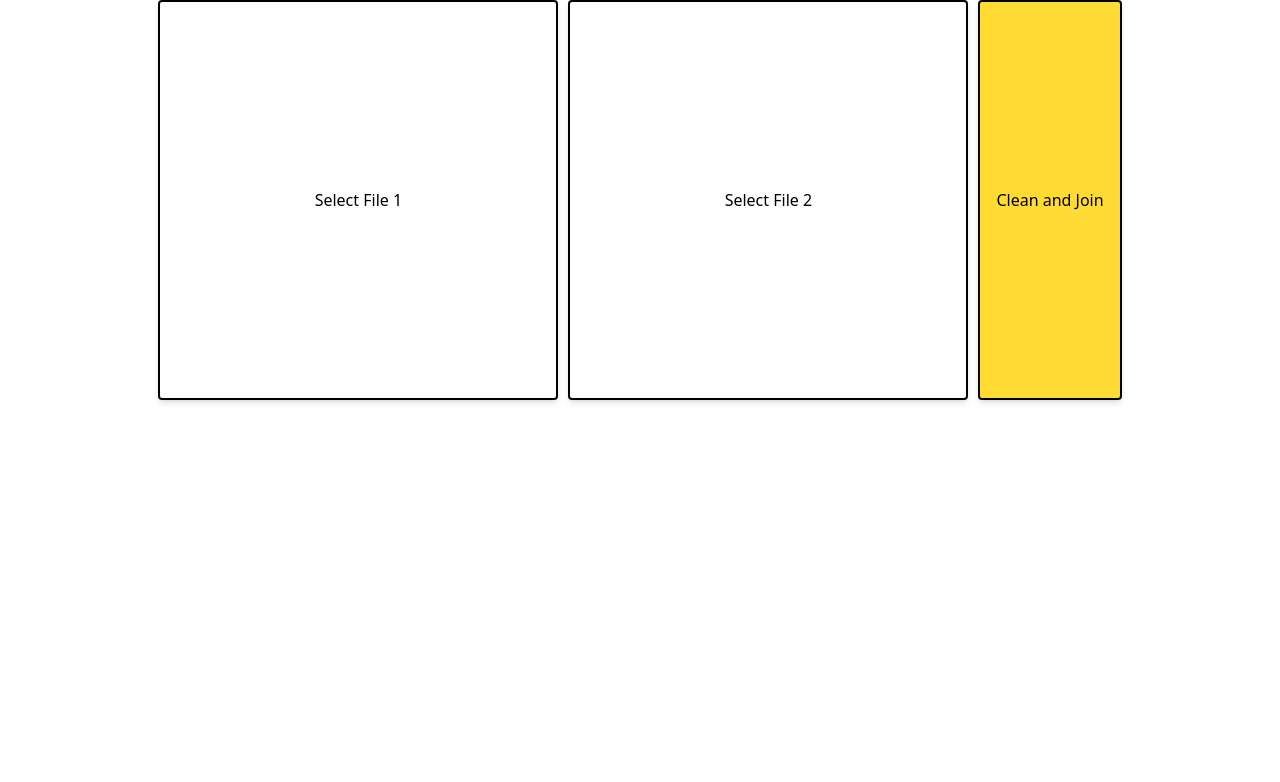
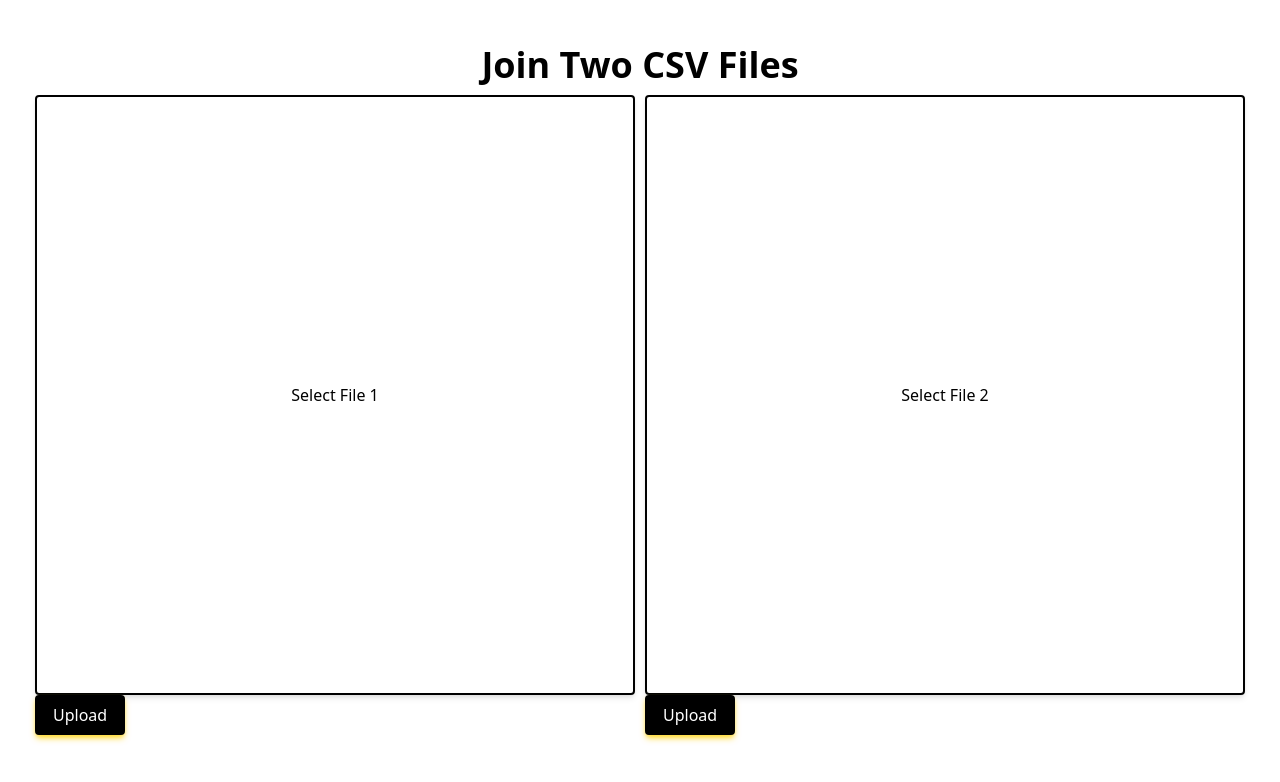
Before and after one commit to jerryren527/smartsheets2-frontend, a React app: page /join-files in a window 1280 px wide. Shown: the top 782 px of the page. Built offline with nearby package versions, Linux system fonts and the light colour scheme; no server answers; the HTML template or start-up script is replaced by a standard one; what ag-grid-community would draw is missing.

Commit message:
Join files ui init commit

```diff
--- a/src/App.tsx
+++ b/src/App.tsx
@@ -1,11 +1,10 @@
 import { useEffect } from "react";
 import axios from "axios";
-import "./index.css";
 import { Route, Routes } from "react-router-dom";
 import Home from "./Home";
 import CleanFile from "./CleanFile";
 import JoinFiles from "./JoinFiles";
-import CleanedFile from "./CleanedFile";
+import DownloadableFile from "./DownloadableFile";
 
 import { AllCommunityModule, ModuleRegistry } from "ag-grid-community";
 // Import this once, globally. Not in every ag-grid component.
@@ -18,7 +17,6 @@ function App() {
     const deleteTmpFles = async () => {
       console.log("Deleting all tmp files in /tmp...");
       try {
-        // const res = await axios.delete("http://localhost:8000/app/delete-tmp-files");
         const res = await axios.delete(`${apiUrl}/app/delete-tmp-files`);
         console.log(res.data);
       } catch (error) {
@@ -34,7 +32,7 @@ function App() {
       <Routes>
         <Route path="/" element={<Home />} />
         <Route path="/clean-file" element={<CleanFile />} />
-        <Route path="/cleaned-file" element={<CleanedFile />} />
+        <Route path="/downloadable-file" element={<DownloadableFile />} />
         <Route path="/join-files" element={<JoinFiles />} />
       </Routes>
     </>
--- a/src/CleanFile.tsx
+++ b/src/CleanFile.tsx
@@ -10,44 +10,31 @@ import Grid from "./Grid";
 const CleanFile = () => {
   const [file1, setFile1] = useState<File | null>(null);
   const [df, setDf] = useState<any[] | null>(null);
-  const [tmpFilepath, setTmpFilepath] = useState<string | null>(null);
+  const [tmpFilePath, setTmpFilePath] = useState<string | null>(null);
   const navigate = useNavigate();
+  const apiUrl = import.meta.env.VITE_API_URL;
 
   const handleUpload = async (e: any) => {
     e.preventDefault();
-    console.log("inside handleupload");
-    // console.log(file1);
-    // console.log(file2);
 
-    // // Send the files as multipart/form-data. This is how files are sent in request.FILES
+    // Send the files as multipart/form-data. This is how files are sent in request.FILES
     const formData = new FormData();
     if (file1) {
-      formData.append("file1", file1);
+      formData.append("file", file1);
     }
-    // if (file2) {
-    //   formData.append("file2", file2);
-    // }
 
     try {
-      const res = await axios.put("https://smartsheets2-backend-production.up.railway.app/app/upload-file", formData, {
+      const res = await axios.put(`${apiUrl}/app/upload-file`, formData, {
         headers: {
           "Content-Type": "multipart/form-data",
         },
       });
-      // const res = await axios.put("http://localhost:8000/app/upload-file", formData, {
-      //   headers: {
-      //     "Content-Type": "multipart/form-data",
-      //   },
-      // });
-
-      console.log(res);
-      console.log(res.data);
 
       if (res.data.status === "Failed") {
         alert(`Error: ${res.data.message}`);
       } else {
         setDf(res.data.data);
-        setTmpFilepath(res.data.filepath);
+        setTmpFilePath(res.data.filepath);
       }
     } catch (error) {
       console.error(error);
@@ -57,21 +44,14 @@ const CleanFile = () => {
   const handleClean = async () => {
     try {
       const body = {
-        tmpFilepath,
+        tmpFilePath,
       };
-      const filepath = file1?.name;
-      console.log("🚀 ~ handleClean ~ filepath:", filepath);
-      const res = await axios.put("https://smartsheets2-backend-production.up.railway.app/app/clean-file", body);
-      // const res = await axios.put("http://localhost:8000/app/clean-file", body);
-      console.log(res);
-      console.log(res.data);
+      const res = await axios.put(`${apiUrl}/app/clean-file`, body);
       setDf(res.data.data);
-      navigate("/cleaned-file", { state: { cleanedDf: res.data.data } });
+      navigate("/downloadable-file", { state: { df: res.data.data } });
     } catch (error) {
       console.error(error);
     }
-
-    console.log("handleClean");
   };
   return (
     <>
@@ -88,7 +68,7 @@ const CleanFile = () => {
             }}
           >
             <Text as={"h2"}>Previewing {file1?.name}</Text>
-            <Grid df={df} />
+            <Grid df={df} height="70vh" width="70vw" />
             <Button onClick={handleClean}>Clean</Button>
           </div>
         </>
@@ -104,8 +84,14 @@ const CleanFile = () => {
               alignItems: "center",
             }}
           >
-            <Text as={"h1"}>Upload CSV/Excel ⬆︎</Text>
-            <FileUploadButton fileNumber={1} onFileSelect={(e: any) => setFile1(e)} data={file1} />
+            <Text as={"h1"}>Upload CSV File ⬆︎</Text>
+            <FileUploadButton
+              fileNumber={1}
+              onFileSelect={(e: any) => setFile1(e)}
+              data={file1}
+              height={400}
+              width={400}
+            />
             <Button variant={"secondary"}>Upload</Button>
           </div>
         </form>
--- a/src/FileUploadButton.tsx
+++ b/src/FileUploadButton.tsx
@@ -5,10 +5,14 @@ export function FileUploadButton({
   onFileSelect,
   fileNumber,
   data,
+  height,
+  width,
 }: {
   onFileSelect: (file: File) => void;
   fileNumber?: number;
   data: File | null;
+  height: number;
+  width: number;
 }) {
   return (
     <div>
@@ -26,7 +30,7 @@ export function FileUploadButton({
         {/* asChild prop will let the child (must only be one child) inherit the properties of the parent (all of the styling of shadcn Button component) */}
         <Button
           variant="outline"
-          style={{ height: "400px", width: "400px", display: "flex", justifyContent: "center", alignItems: "center" }}
+          style={{ height: height, width: width, display: "flex", justifyContent: "center", alignItems: "center" }}
           asChild
         >
           {data ? <span>{data.name}</span> : <span>Select File {fileNumber}</span>}
--- a/src/Grid.tsx
+++ b/src/Grid.tsx
@@ -5,9 +5,11 @@ import "ag-grid-community/styles/ag-theme-alpine.css";
 
 interface GridProps {
   df: any[];
+  width: string;
+  height: string;
 }
 
-const Grid = ({ df }: GridProps) => {
+const Grid = ({ df, width, height }: GridProps) => {
   const columnDefs = useMemo(() => {
     if (df && df.length > 0) {
       const firstRow = df[0];
@@ -18,7 +20,7 @@ const Grid = ({ df }: GridProps) => {
   }, [df]);
 
   return (
-    <div className="ag-theme-alpine" style={{ height: "70vh", width: "70%" }}>
+    <div className="ag-theme-alpine" style={{ height: height, width: width }}>
       <AgGridReact rowData={df} columnDefs={columnDefs} pagination={true} />
     </div>
   );
--- a/src/Home.tsx
+++ b/src/Home.tsx
@@ -1,4 +1,3 @@
-import "./index.css";
 import { Text } from "@/components/retroui/Text";
 import { Button } from "./components/retroui/Button";
 import { Link } from "react-router-dom";
@@ -18,11 +17,11 @@ function Home() {
           }}
         >
           <Text as="h1">Getting Started 👋</Text>
-          <Button size={"lg"} style={{ height: "200px", width: "275px" }} asChild>
-            <Link to="/clean-file">Clean a CSV/Excel File</Link>
+          <Button size={"lg"} style={{ height: "200px", width: "250px" }} asChild>
+            <Link to="/clean-file">Clean a CSV File</Link>
           </Button>
-          <Button size={"lg"} style={{ height: "200px", width: "275px" }} asChild>
-            <Link to="/join-files">Join two CSV/Excel File</Link>
+          <Button size={"lg"} style={{ height: "200px", width: "250px" }} asChild>
+            <Link to="/join-files">Join two CSV File</Link>
           </Button>
         </div>
       </div>
--- a/src/JoinFiles.tsx
+++ b/src/JoinFiles.tsx
@@ -1,53 +1,100 @@
 import { useState } from "react";
 import axios from "axios";
 import { FileUploadButton } from "./FileUploadButton";
-import SubmitButton from "./SubmitButton";
+import { Button } from "./components/retroui/Button";
+import { useNavigate } from "react-router-dom";
+import { Text } from "./components/retroui/Text";
+import Grid from "./Grid";
+
+const apiUrl = import.meta.env.VITE_API_URL;
 
 const JoinFiles = () => {
   const [file1, setFile1] = useState<File | null>(null);
   const [file2, setFile2] = useState<File | null>(null);
+  const [df1, setDf1] = useState<any[] | null>(null);
+  const [df2, setDf2] = useState<any[] | null>(null);
+  const [tmpFilepath1, setTmpFilepath1] = useState<string | null>(null);
+  const [tmpFilepath2, setTmpFilepath2] = useState<string | null>(null);
+  const [df1IsCleaned, setDf1IsCleaned] = useState<boolean>(false);
+  const [df2IsCleaned, setDf2IsCleaned] = useState<boolean>(false);
+  const navigate = useNavigate();
 
-  const handleUpload = async (e: any) => {
+  const handleUpload = async (e: any, fileNumber: number) => {
     e.preventDefault();
-    console.log(file1);
-    console.log(file2);
+    console.log("inside handleUpload");
 
-    // Send the files as multipart/form-data. This is how files are sent in request.FILES
     const formData = new FormData();
-    if (file1) {
-      formData.append("file1", file1);
-    }
-    if (file2) {
-      formData.append("file2", file2);
-    }
+    if (fileNumber == 1 && file1) formData.append("file", file1);
+    else if (fileNumber == 2 && file2) formData.append("file", file2);
+
+    console.log("formData", formData);
 
     try {
-      // const res = await axios.put("http://localhost:8000/app/join/", formData, {
-      //   headers: {
-      //     "Content-Type": "multipart/form-data",
-      //   },
-      // });
-      const res = await axios.put("https://smartsheets2-backend-production.up.railway.app/app/join", formData, {
+      const res = await axios.put(`${apiUrl}/app/upload-file`, formData, {
         headers: {
           "Content-Type": "multipart/form-data",
         },
       });
 
-      console.log(res);
-      console.log(res.data);
-
       if (res.data.status === "Failed") {
         alert(`Error: ${res.data.message}`);
       } else {
-        alert(`Success`);
-        // Create a URL for the CSV blob
-        const url = window.URL.createObjectURL(new Blob([res.data]));
-        const link = document.createElement("a");
-        link.href = url;
-        link.setAttribute("download", "data.csv"); // filename
-        document.body.appendChild(link);
-        link.click();
-        link.remove(); // cleanup
+        if (fileNumber == 1) {
+          setDf1(res.data.data);
+          setTmpFilepath1(res.data.filepath);
+        } else if (fileNumber == 2) {
+          setDf2(res.data.data);
+          setTmpFilepath2(res.data.filepath);
+        } else {
+          throw new Error("fileNumber was not 1 or 2.");
+        }
+      }
+    } catch (error) {
+      console.error(error);
+    }
+  };
+
+  const handleJoin = async (e: any) => {
+    e.preventDefault();
+    console.log("inside handleJoin");
+    try {
+      const body = {
+        df1,
+        df2,
+      };
+      const res = await axios.put(`${apiUrl}/app/join-files`, body);
+      console.log(res.data);
+      navigate("/downloadable-file", { state: { df: res.data.data } });
+    } catch (error) {
+      console.error(error);
+    }
+  };
+
+  const handleClean = async (e: any, fileNumber: number) => {
+    e.preventDefault();
+    console.log("inside handleClean");
+
+    try {
+      if (fileNumber == 1 && tmpFilepath1) {
+        const body = {
+          tmpFilePath: tmpFilepath1,
+        };
+        const res = await axios.put(`${apiUrl}/app/clean-file`, body);
+        console.log("res.data.data:", res.data.data);
+        console.log("cleaning df1");
+        setDf1(res.data.data);
+        setDf1IsCleaned(true);
+      } else if (fileNumber == 2 && tmpFilepath2) {
+        const body = {
+          tmpFilePath: tmpFilepath2,
+        };
+        const res = await axios.put(`${apiUrl}/app/clean-file`, body);
+        console.log("res.data.data:", res.data.data);
+        console.log("cleaning df2");
+        setDf2(res.data.data);
+        setDf2IsCleaned(true);
+      } else {
+        console.log("fileNumber is not 1 or 2, or respective tmpFilepath is not defined");
       }
     } catch (error) {
       console.error(error);
@@ -56,18 +103,114 @@ const JoinFiles = () => {
 
   return (
     <>
-      <div style={{ display: "flex", justifyContent: "center", alignItems: "center" }}>
-        <form onSubmit={handleUpload}>
-          <div style={{ display: "flex", gap: "10px" }}>
-            <FileUploadButton fileNumber={1} onFileSelect={(e: any) => setFile1(e)} data={file1} />
-            <FileUploadButton fileNumber={2} onFileSelect={(e: any) => setFile2(e)} data={file2} />
-            <SubmitButton text="Clean and Join" />
-          </div>
-          <div>
-            {file1 && <p>File 1: {file1?.name}</p>}
-            {file2 && <p>File 2: {file2?.name}</p>}
-          </div>
-        </form>
+      <div
+        style={{
+          display: "flex",
+          flexDirection: "column",
+          gap: "10px",
+          height: "100vh",
+          justifyContent: "center",
+          alignItems: "center",
+        }}
+      >
+        <div>
+          <Text as={"h2"}>Join Two CSV Files</Text>
+        </div>
+        <div
+          style={{
+            display: "flex",
+            justifyContent: "center",
+            alignItems: "center",
+          }}
+        >
+          <form onSubmit={handleJoin}>
+            <div
+              style={{
+                display: "flex",
+                gap: "10px",
+                justifyContent: "center",
+                alignItems: "center",
+                marginBottom: "20px",
+              }}
+            >
+              {df1 ? (
+                <>
+                  <div
+                    style={{
+                      display: "flex",
+                      flexDirection: "column",
+                      gap: "10px",
+                      // paddingTop: "20px",
+                      justifyContent: "center",
+                      alignItems: "center",
+                    }}
+                  >
+                    <Text as={"h2"}>Previewing {file1?.name}</Text>
+                    <Grid df={df1} width="600px" height="600px" />
+                    <Button onClick={(e) => handleClean(e, 1)} disabled={df1IsCleaned}>
+                      {df1IsCleaned ? "Cleaned" : "Clean"}
+                    </Button>
+                  </div>
+                </>
+              ) : (
+                <>
+                  <div>
+                    <FileUploadButton
+                      fileNumber={1}
+                      onFileSelect={(e: any) => setFile1(e)}
+                      data={file1}
+                      height={600}
+                      width={600}
+                    />
+                    <Button variant={"secondary"} onClick={(e) => handleUpload(e, 1)}>
+                      Upload
+                    </Button>
+                  </div>
+                </>
+              )}
+              {df2 ? (
+                <>
+                  <div
+                    style={{
+                      display: "flex",
+                      flexDirection: "column",
+                      gap: "10px",
+                      // paddingTop: "20px",
+                      justifyContent: "center",
+                      alignItems: "center",
+                    }}
+                  >
+                    <Text as={"h2"}>Previewing {file2?.name}</Text>
+                    <Grid df={df2} width="600px" height="600px" />
+                    <Button onClick={(e) => handleClean(e, 2)} disabled={df2IsCleaned}>
+                      {df2IsCleaned ? "Cleaned" : "Clean"}
+                    </Button>
+                  </div>
+                </>
+              ) : (
+                <>
+                  <div>
+                    <FileUploadButton
+                      fileNumber={2}
+                      onFileSelect={(e: any) => setFile2(e)}
+                      data={file2}
+                      height={600}
+                      width={600}
+                    />
+                    <Button variant={"secondary"} onClick={(e) => handleUpload(e, 2)}>
+                      Upload
+                    </Button>
+                  </div>
+                </>
+              )}
+            </div>
+            {df1IsCleaned && df2IsCleaned && (
+              <div style={{ display: "flex", justifyContent: "center", alignItems: "center" }}>
+                <Button variant={"secondary"}>Join Cleaned Files</Button>
+              </div>
+            )}
+          </form>
+        </div>
       </div>
     </>
   );
--- a/src/main.tsx
+++ b/src/main.tsx
@@ -2,6 +2,8 @@ import { StrictMode } from "react";
 import { createRoot } from "react-dom/client";
 import App from "./App.tsx";
 import { BrowserRouter } from "react-router-dom";
+import "./index.css";
+import "./styles.css";
 
 createRoot(document.getElementById("root")!).render(
   <StrictMode>
```
Also changed, not shown: src/DownloadableFile.tsx (renamed from src/CleanedFile.tsx, +6 -7 lines).
